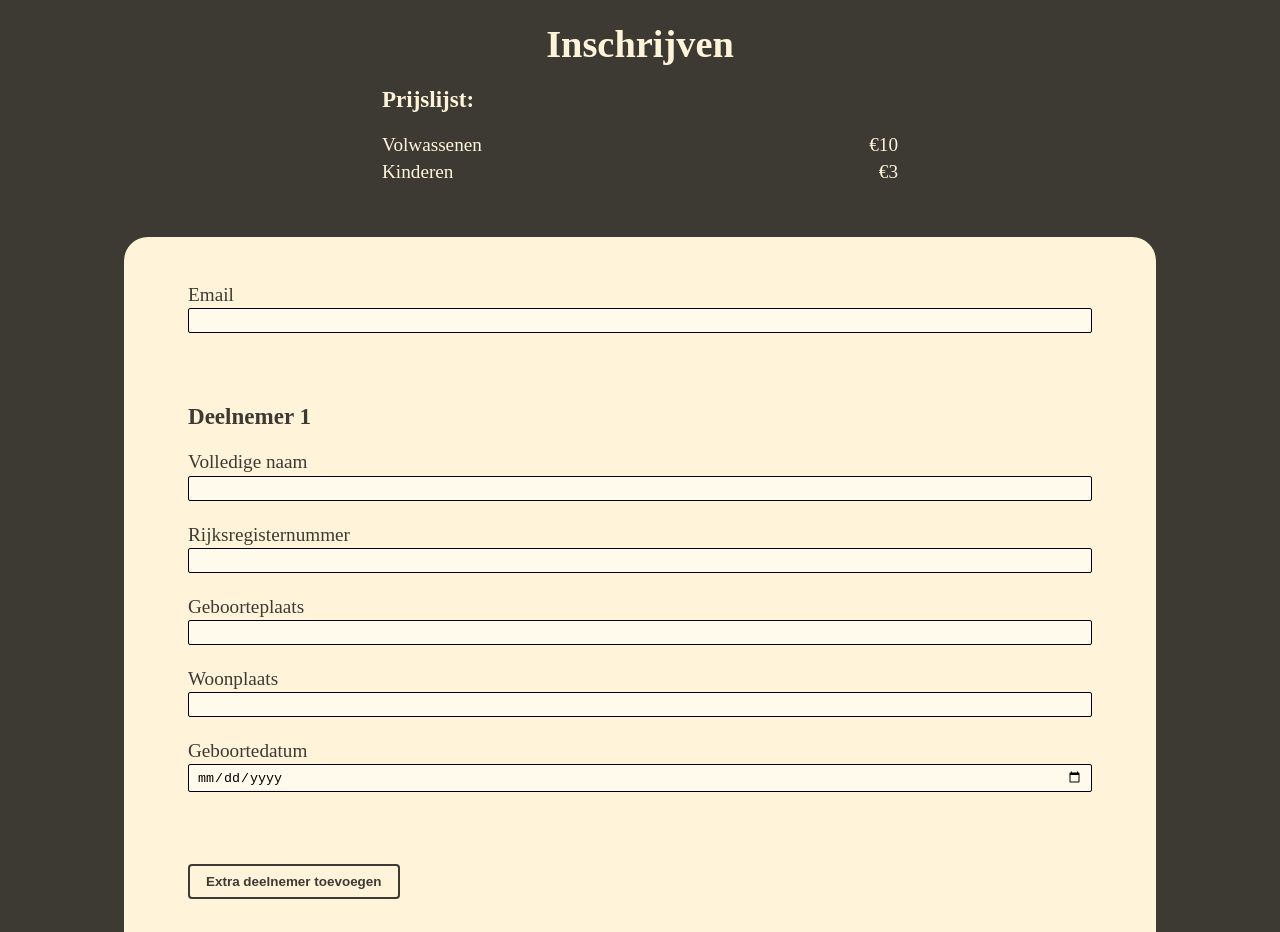
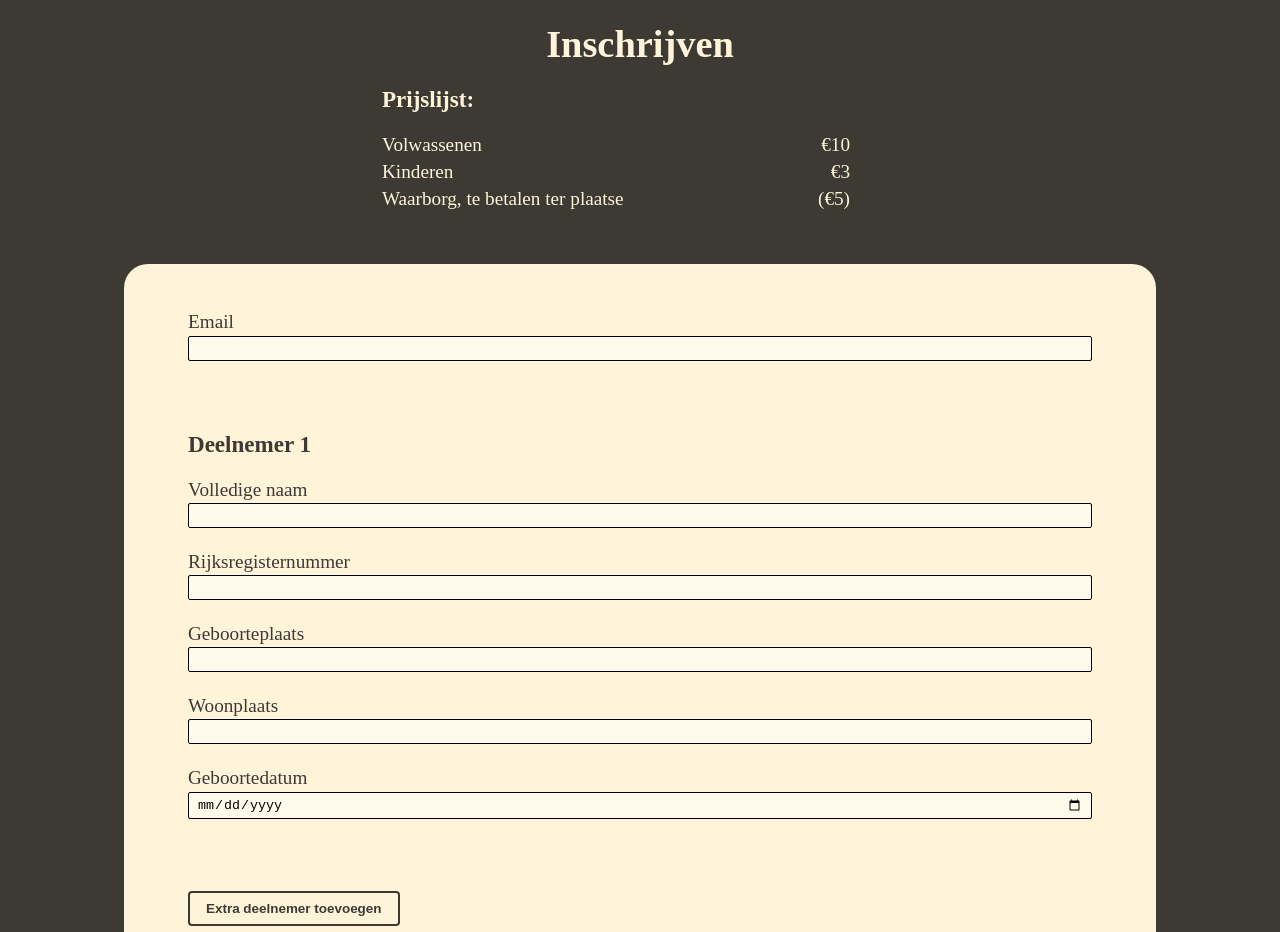
Before and after one commit to TijsM/el-toro-next, a Next.js app: page / in a window 1280 px wide. Shown: the part 2800-3732 px from the top of the page. Built offline with nearby package versions, Linux system fonts and the light colour scheme.

Commit message:
feat: add deposit pricing

```diff
--- a/src/components/calendar/Calendar.tsx
+++ b/src/components/calendar/Calendar.tsx
@@ -34,10 +34,6 @@ export const Calendar = () => {
               title="10 - 11 jaar"
               description="2 rondes, 1600m"
             />
-
-            {/* <StButton data-scroll href="#inschrijvingKoers">
-              Inschrijven
-            </StButton> */}
           </StDetails>
         </StArticle>
 
--- a/src/components/sign-up/Pricing.tsx
+++ b/src/components/sign-up/Pricing.tsx
@@ -1,6 +1,6 @@
 import styled from "styled-components";
 import { H3 } from "../../styled-components/Types";
-import { CATEGORIES } from "../../constants/categories";
+import { CATEGORIES, DEPOSIT_PRICE } from "../../constants/categories";
 
 export const Pricing = () => {
   return (
@@ -13,6 +13,10 @@ export const Pricing = () => {
       <StPriceRow>
         <StPriceText>Kinderen</StPriceText>
         <StPriceText>&#8364;{CATEGORIES.child1.price}</StPriceText>
+      </StPriceRow>
+      <StPriceRow>
+        <StPriceText>Waarborg, te betalen ter plaatse</StPriceText>
+        <StPriceText>(&#8364;{DEPOSIT_PRICE})</StPriceText>
       </StPriceRow>
     </StArticle>
   );
@@ -36,4 +40,5 @@ const StPriceRow = styled.div`
 
 const StPriceText = styled.p`
   color: ${({ theme }) => theme.colors.yellow};
+  padding-right: 48px;
 `;
--- a/src/constants/categories.tsx
+++ b/src/constants/categories.tsx
@@ -13,6 +13,7 @@ export type Categories = {
 
 const CHILD_PRICE = 3;
 const ADULT_PRICE = 10;
+export const DEPOSIT_PRICE = 5;
 
 export const CATEGORIES: Categories = {
   child1: {
```
